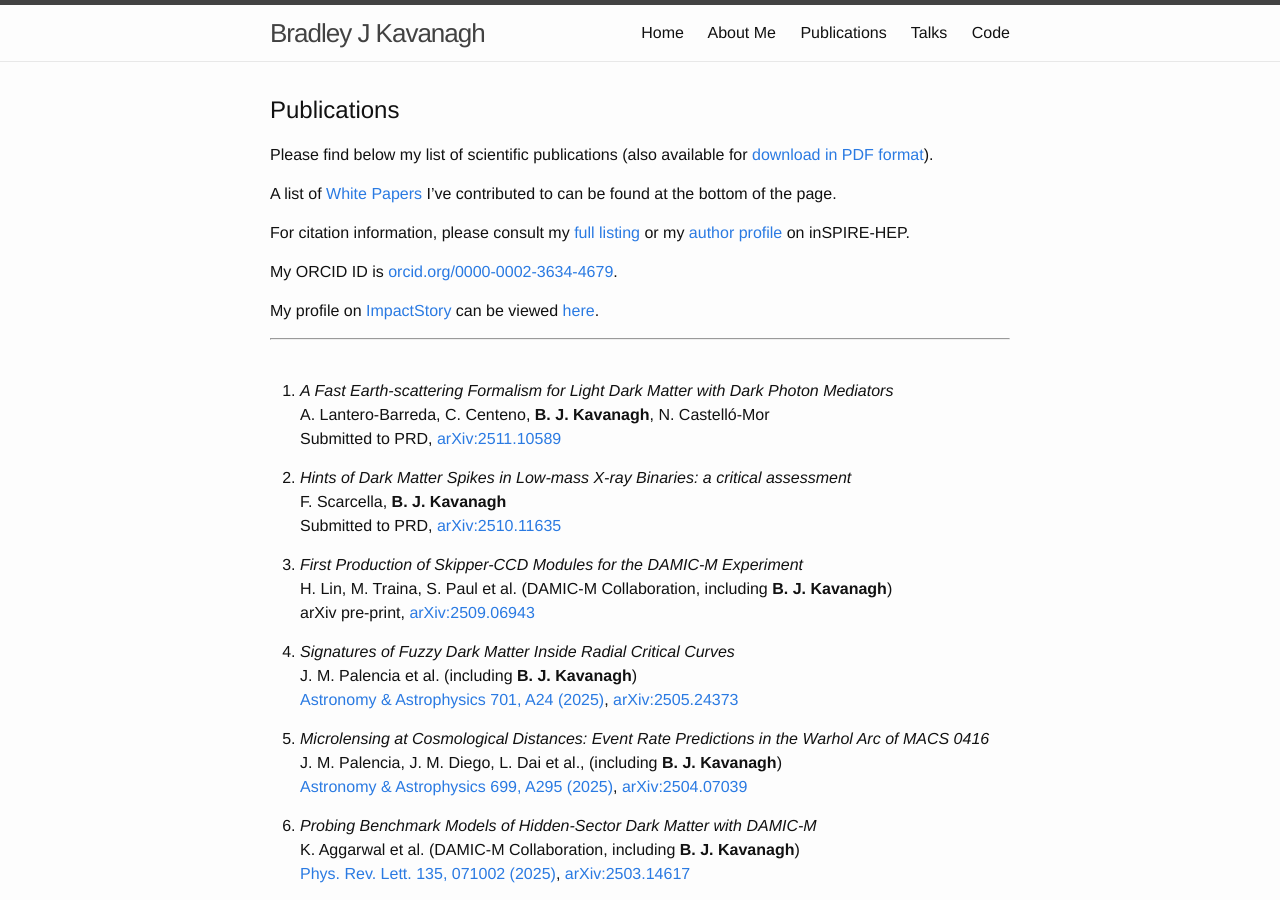
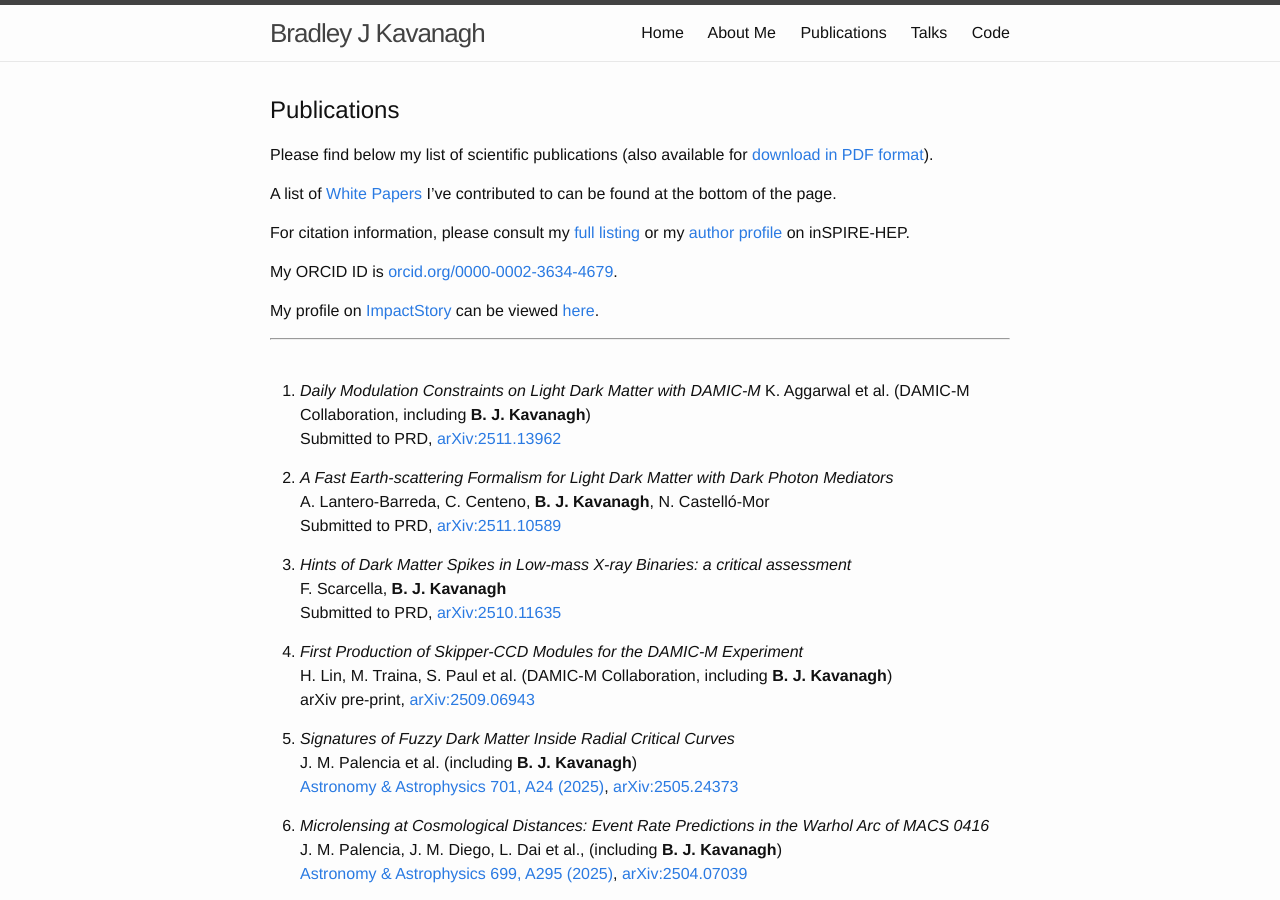
Before and after one commit to bradkav/bradkav.github.io, a Jekyll site: the page built from publications.md, in a window 1280 px wide and 900 px high. Built offline with Jekyll 4.4.1, drawn with Linux system fonts in a browser that asks for light colours.

Commit message:
Added DAMIC-M Modulation paper

```diff
--- a/publications.md
+++ b/publications.md
@@ -22,7 +22,11 @@ My profile on [ImpactStory](https://impactstory.org/) can be viewed [here](https
 ***
 <br>
 
-1. *A Fast Earth-scattering Formalism for Light Dark Matter with Dark Photon Mediators*
+1. *Daily Modulation Constraints on Light Dark Matter with DAMIC-M*
+K. Aggarwal et al. (DAMIC-M Collaboration, including **B. J. Kavanagh**)
+Submitted to PRD, [arXiv:2511.13962](https://arxiv.org/abs/2511.13962)
+
+2. *A Fast Earth-scattering Formalism for Light Dark Matter with Dark Photon Mediators*
 A. Lantero-Barreda, C. Centeno, **B. J. Kavanagh**, N. Castelló-Mor
 Submitted to PRD, [arXiv:2511.10589](https://arxiv.org/abs/2511.10589)
 
```
Also changed, not shown: 2 other files.
